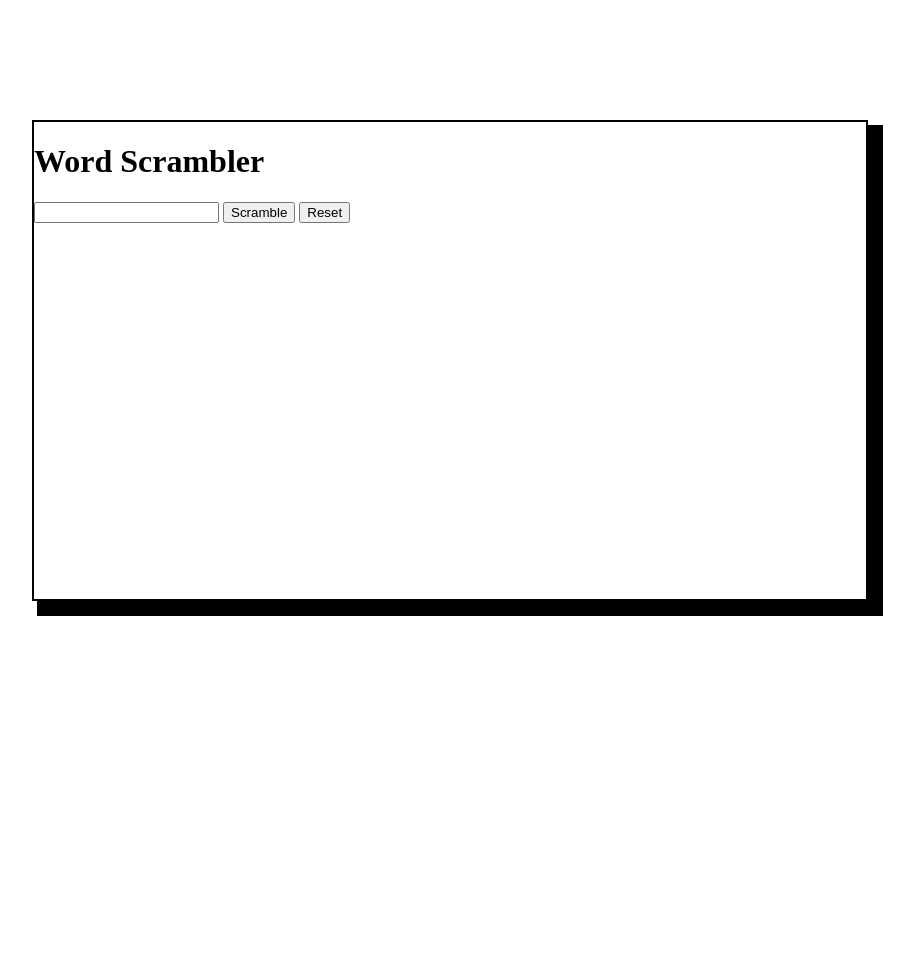
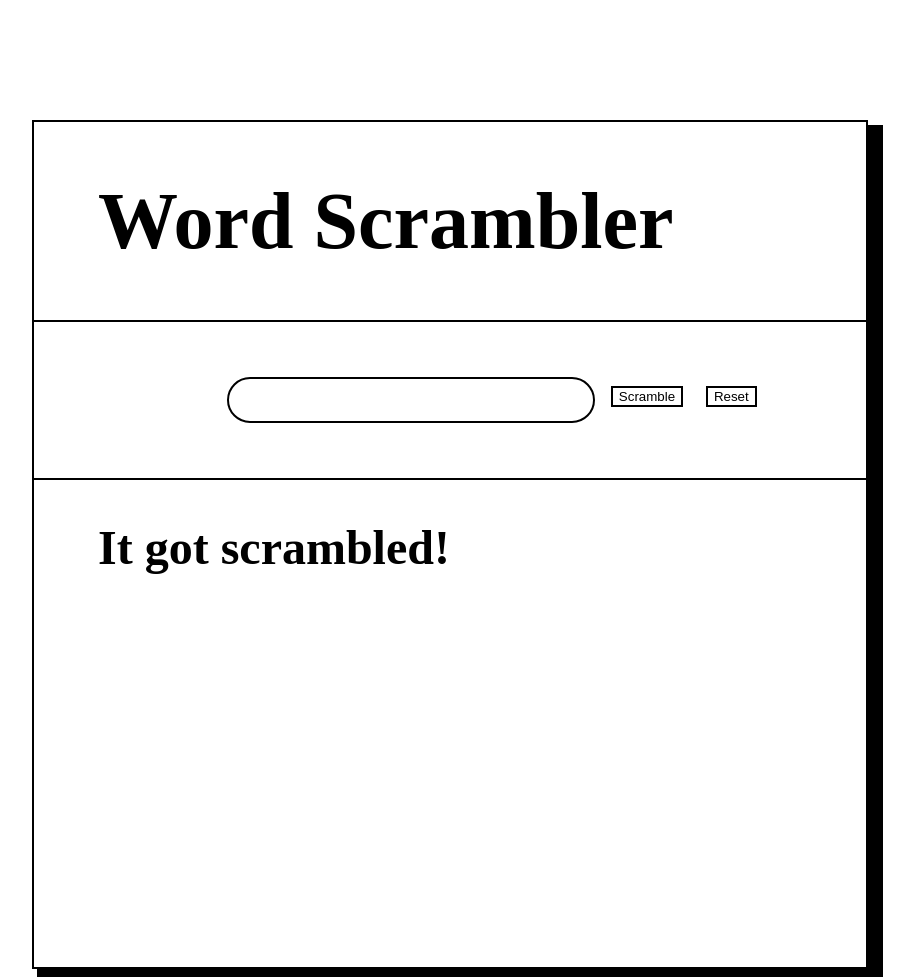
Before and after one commit to gerardojgarcia/word_scrambler, a plain HTML site: page index.html in a window 1280 px wide. Shown: the whole page, without its empty margins (198-1112 px from the left). Before the commit the page ends 800 px from the top, so only its background shows below. Drawn offline with Linux system fonts and the light colour scheme.

Commit message:
scrambler style complete

```diff
--- a/index.html
+++ b/index.html
@@ -16,11 +16,18 @@
         <div class="container">
             <h1>Word Scrambler</h1>
 
-            <input type="text" name='text' id="text" required maxlength="10">
+            <div class="scramble-box">
+                <input type="text" name='text' id="text" required maxlength="10">
+                <!--Buttons-->
+                <div class="buttons">
+                    <button id="button">Scramble</button>
+                    <button id="reset">Reset</button>
+                </div>
 
-            <button id="button">Scramble</button>
-            <button id="reset">Reset</button>
+                <!---Scrambled Word Output-->
 
+            </div>
+            <strong>It got scrambled!</strong>
             <p id="insert"></p>
         </div>
 
--- a/style.css
+++ b/style.css
@@ -12,3 +12,81 @@ body {
     padding-bottom: 45vh;
     box-shadow: 10px 10px 0px 5px black;
 }
+
+
+
+
+h1 {
+
+    margin-left: 5vw;
+    font-size: 5rem;
+
+
+}
+
+
+input {
+    margin-left: 7vw;
+    margin-right: 1rem;
+    margin-top: 50px;
+    margin-bottom: 50px;
+    font-size: 1.7rem;
+    box-sizing: border-box;
+
+    border-radius: 5rem;
+    border: 2px solid black;
+    padding: 5px;
+}
+
+.buttons {
+    margin-top: 50px;
+    margin-bottom: 50px;
+    font-size: 1.7rem;
+}
+
+button {
+    background-color: white;
+    border: 2px solid black;
+    margin-right: 1rem;
+
+}
+
+button:hover {
+    box-shadow: 2px 2px 0px 3px black;
+}
+
+.scramble-box {
+
+    display: flex;
+    flex-flow: row nowrap;
+    justify-content: center;
+
+    width: 100%;
+
+    border-top: 2px solid black;
+    border-bottom: 2px solid black;
+    padding: 5px;
+    margin-bottom: 5vh;
+
+
+}
+
+strong {
+
+            font-size: 3rem;
+            margin-left: 5vw;
+
+
+
+
+
+}
+
+
+
+#insert {
+    font-size: 2rem;
+    margin-left: 5vw;
+    color: pink;
+
+}
```
